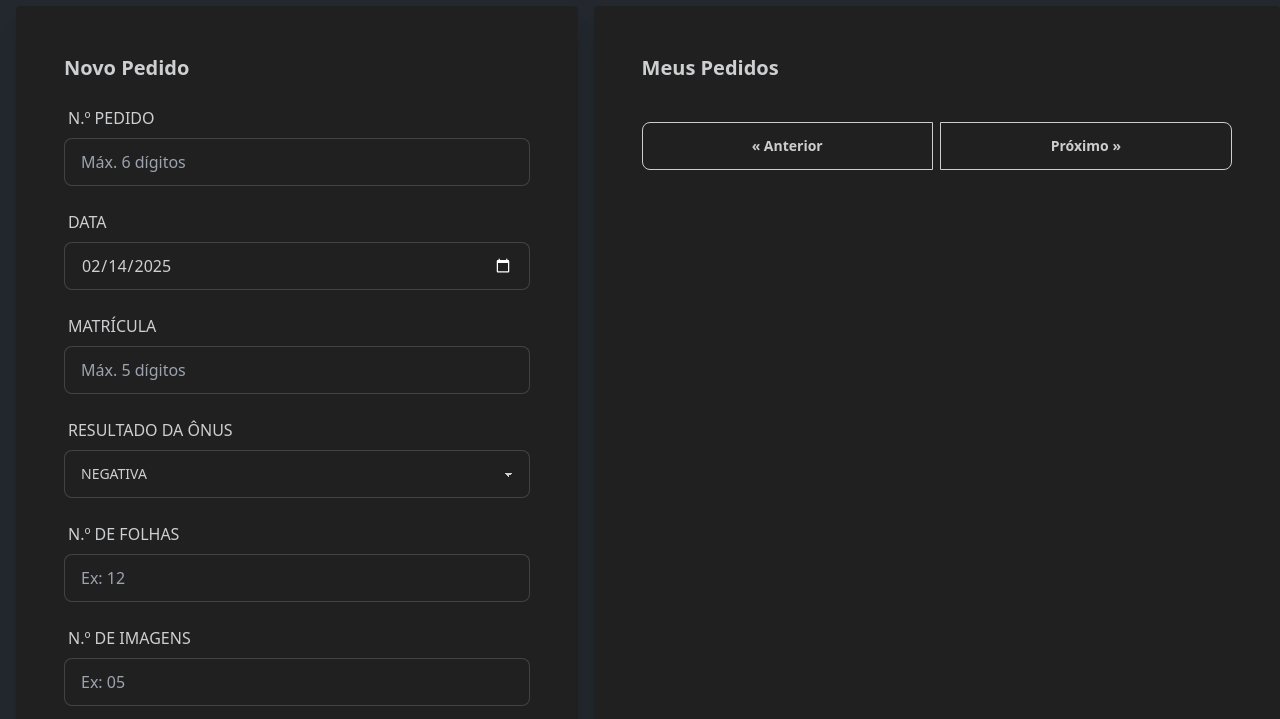
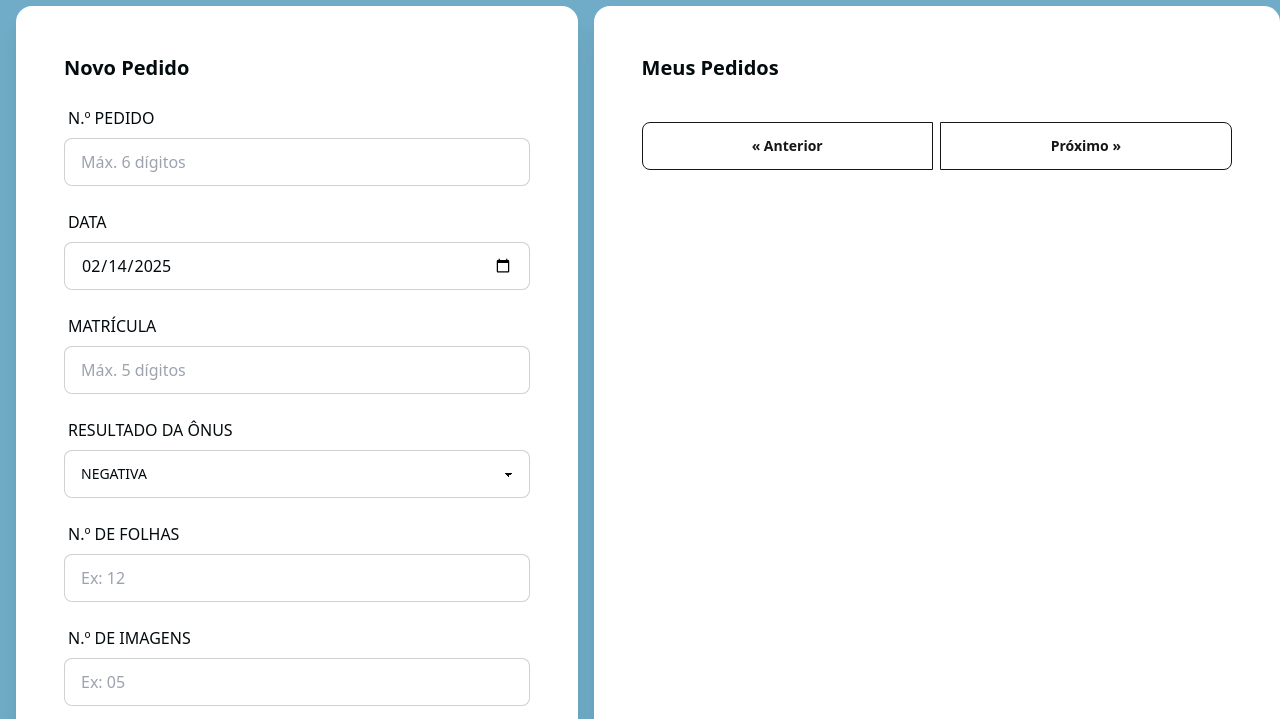
Before and after one commit to Asp3cTy/main-project, a website: page dist/index.html in a window 1280 px wide. Shown: the part 136-855 px from the top of the page. Drawn offline with Linux system fonts and the light colour scheme; no server answers.

Commit message:
Update index.html

```diff
--- a/dist/index.html
+++ b/dist/index.html
@@ -1,8 +1,8 @@
 <!DOCTYPE html>
-<html lang="pt-BR" data-theme="business">
+<html lang="pt-BR" data-theme="pastel">
   <head>
     <meta charset="UTF-8" />
-    <title>Sistema de Pedidos</title>
+    <title>MyFast</title>
   <!-- CDN do DaisyUI e Tailwind CSS -->
 
   <link href="./styles.css" rel="stylesheet">
```
